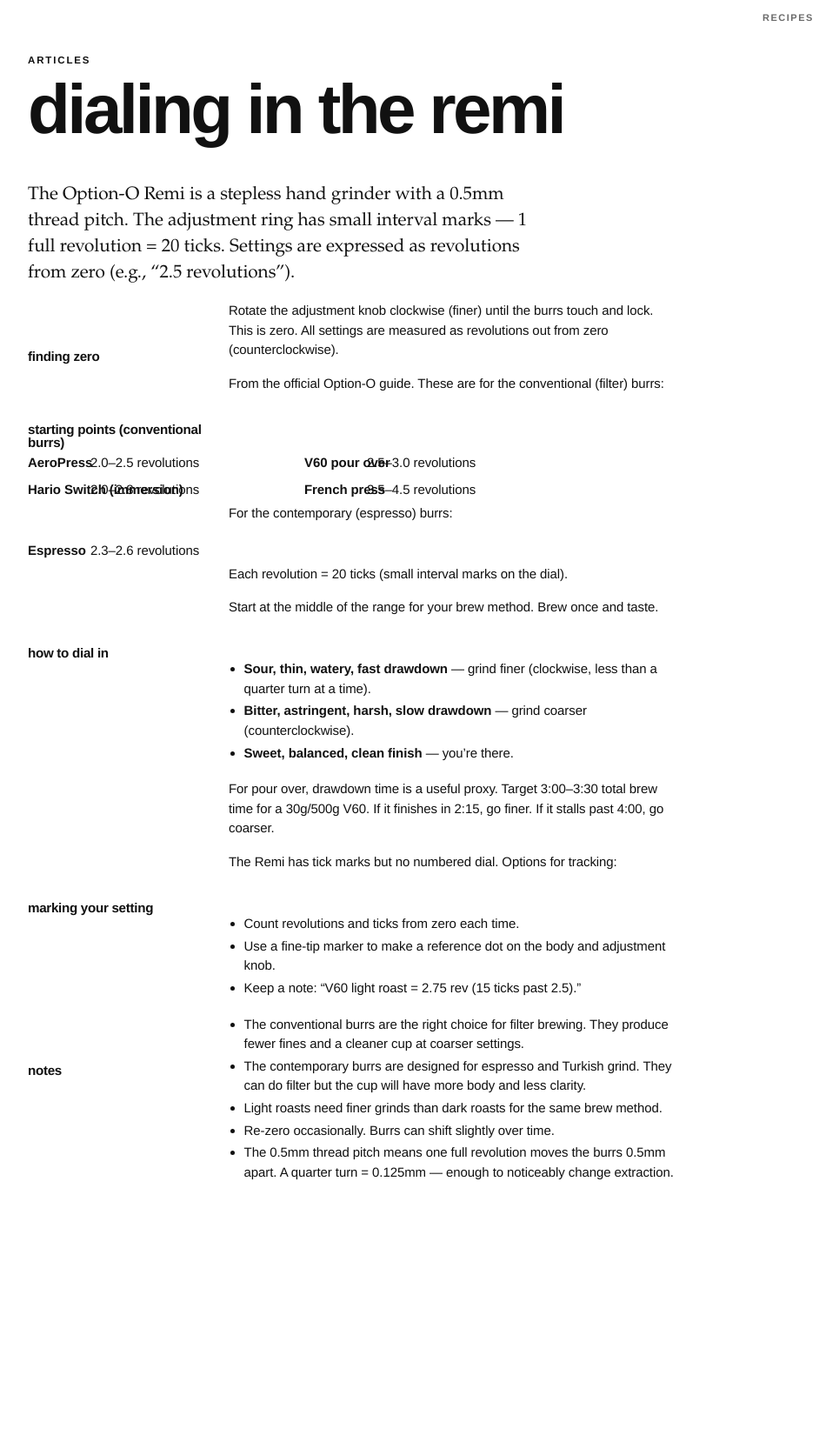
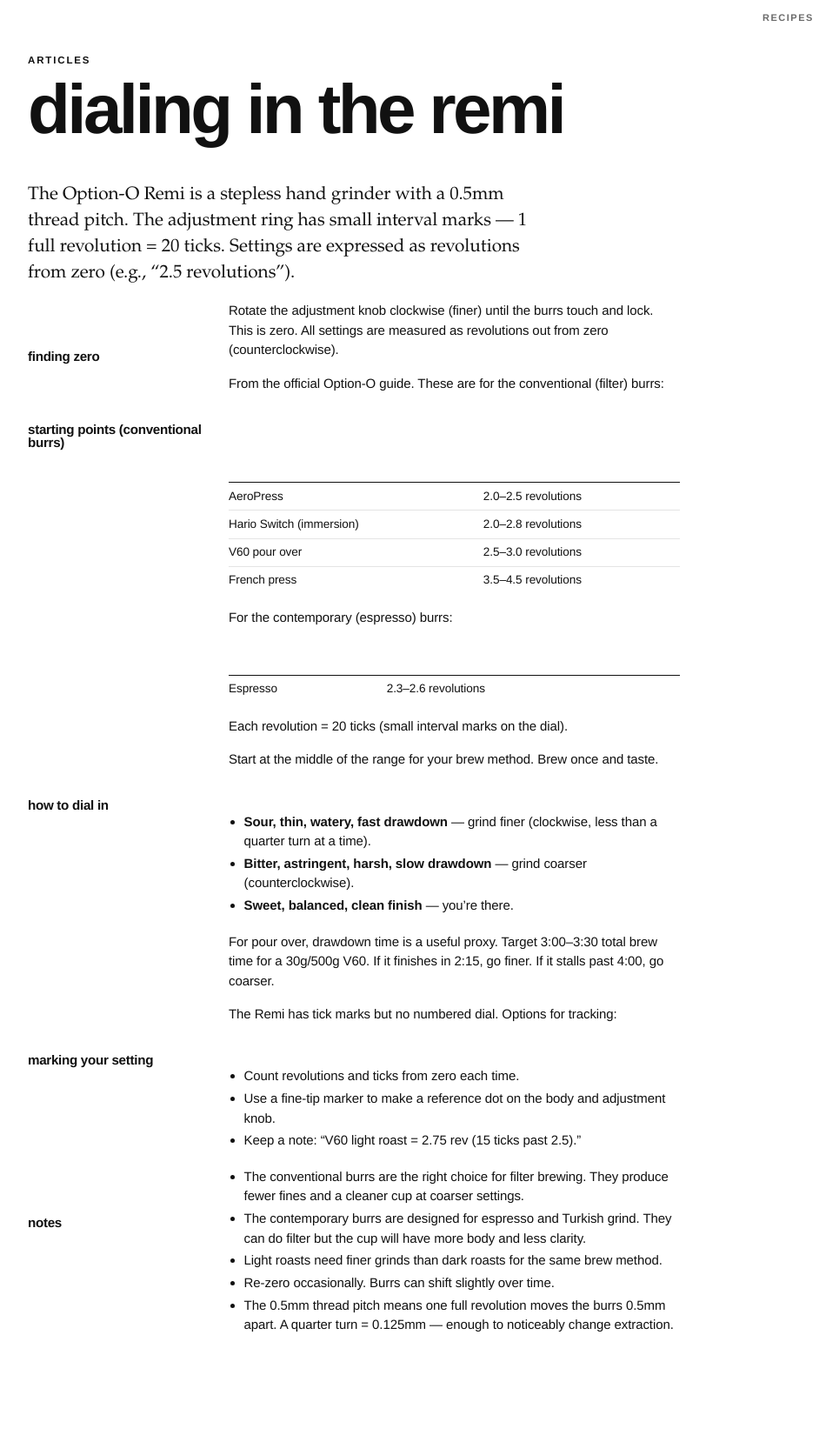
Before and after one commit to halfcadence/recipes, a Jekyll site: the page built from a/dialing-in-remi.md, in a window 1280 px wide. Shown: the whole page at 87% size, without its empty margins (156-1121 px from the left). Built offline with Jekyll 4.4.1, drawn with Linux system fonts in a browser that asks for light colours; our own code applies the rules of GitHub Pages for plain Markdown files; before the commit the page ends 1475 px from its top, so only the background shows below that.

Commit message:
articles: stop recipe ingredient-table transform from hijacking data tables
The qty|name 2-col ingredient transform was scoped to .post-content table globally,
so an article's real comparison table (Filter|Body|Clarity|Best for) collapsed into
colliding cells with a hidden header. Scope the ingredient transform to
:not(.section-articles); give article tables a plain hairline style (header kept,
left-aligned) that stays in the reading measure and collapses responsively.

Co-Authored-By: Claude Opus 4.8 (1M context) <noreply@anthropic.com>

```diff
--- a/assets/main.scss
+++ b/assets/main.scss
@@ -143,13 +143,23 @@ body.home .mh-title, body.home .mh-title:visited {
 }
 .post-content h3 { grid-column: 1 / -1; font-size: 1rem; margin: calc(#{$base} * 3) 0 calc(#{$base} * .5); }
 
-// ingredients (markdown table): two-col flow, quantities right, names share edge
+// ingredients (RECIPE markdown table only): two-col flow, quantities right, names share edge.
+// Scoped away from articles so real data tables there aren't hijacked into the qty|name grid.
+body:not(.section-articles) {
   .post-content table { grid-column: 1 / 9; border-collapse: collapse; width: 100%; margin: 0; display: block; columns: 2 12rem; column-gap: 2.5rem; }
   .post-content thead { display: none; }
   .post-content tbody { display: contents; }
   .post-content table tr { break-inside: avoid; display: grid; grid-template-columns: 3.5rem 1fr; column-gap: 1rem; padding: calc(#{$base} * .55) 0; align-items: baseline; }
   .post-content table td { border: none; padding: 0; }
   .post-content table td:first-child { text-align: right; font-weight: 700; font-variant-numeric: tabular-nums; white-space: nowrap; }
+}
+
+// ARTICLE data tables (comparison grids etc.): plain hairline table, header row kept.
+body.section-articles .post-content table {
+  grid-column: 4 / 11; max-width: 36rem; border-collapse: collapse; width: 100%; margin: calc(#{$base} * 1) 0 calc(#{$base} * 2); font-size: .85rem; }
+body.section-articles .post-content thead th { text-align: left; font-weight: 700; border-bottom: 1.5px solid $ink; padding: .35em .8em .35em 0; vertical-align: bottom; }
+body.section-articles .post-content tbody td { text-align: left; border-bottom: 1px solid $hair; padding: .4em .8em .4em 0; vertical-align: top; }
+body.section-articles .post-content tbody tr:last-child td { border-bottom: none; }
 
 // steps (markdown ol): text left in a reading measure, number pinned to the far-right column.
 // Each li is a subgrid row → the number lands in the last column at any --cols, never off-screen.
@@ -219,6 +229,7 @@ pre code { border: none; padding: 0; }
   .post-content ul, body.section-articles .post-content ul { grid-column: 1 / -1; }
   body.section-articles .post-content h2 { grid-column: 1 / 3; }
   body.section-articles .post-content p, body.section-articles .post-content > p:first-child { grid-column: 3 / -1; }
+  body.section-articles .post-content table { grid-column: 3 / -1; }
   .notes { grid-template-columns: repeat(2, 1fr); }        // 2-up footnotes on tablet
 }
 @media (max-width: 34rem) {
@@ -228,6 +239,7 @@ pre code { border: none; padding: 0; }
   .post-content table { columns: 1; }
   body.section-articles .post-content h2 { grid-column: 1 / -1; margin-bottom: calc(#{$base} * 1); }
   body.section-articles .post-content p { grid-column: 1 / -1; }
+  body.section-articles .post-content table { grid-column: 1 / -1; }
   .notes { grid-template-columns: 1fr; }                   // single-column footnotes on phones
 }
 
@@ -250,6 +262,8 @@ pre code { border: none; padding: 0; }
   .notes ul { color: $dark-grey; }
   .notes li::before { color: $dark-ink; }
   body.section-articles .post-content > p:first-child { color: $dark-ink; }
+  body.section-articles .post-content thead th { border-bottom-color: $dark-ink; }
+  body.section-articles .post-content tbody td { border-bottom-color: $dark-hair; }
   .analysis { border-left-color: $dark-ink; }
   code, pre { border-color: $dark-ink; }
 }
```
Lines whose indentation alone changed are shown as unchanged.
